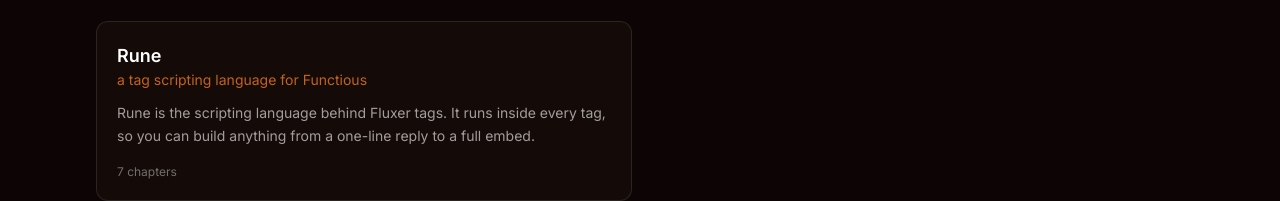
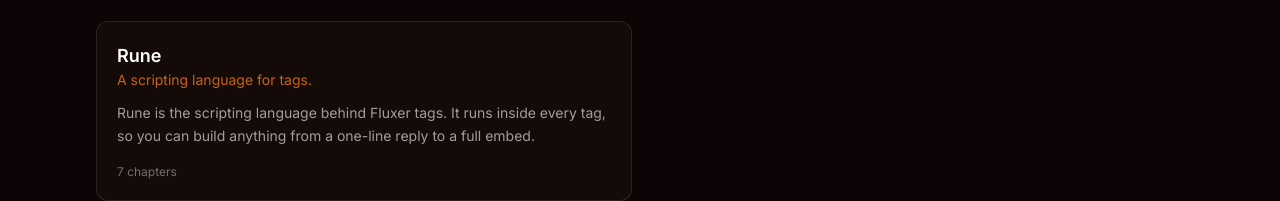
Before and after one commit to forgetfulskybro/Functious-Website, a Next.js app: page /guides in a window 1280 px wide. Shown: the part 243-444 px from the top of the page. Built offline with nearby package versions, Linux system fonts and the light colour scheme; no server answers.

Commit message:
Update tagline for RUNE_GUIDE

```diff
--- a/data/guides.ts
+++ b/data/guides.ts
@@ -15,7 +15,7 @@
 export const RUNE_GUIDE: Guide = {
   slug: 'rune',
   title: 'Rune',
-  tagline: 'a tag scripting language for Functious',
+  tagline: 'A scripting language for tags.',
   description:
     'Rune is the scripting language behind Fluxer tags. It runs inside every tag, so you can build anything from a one-line reply to a full embed.',
   chapters: [
```
